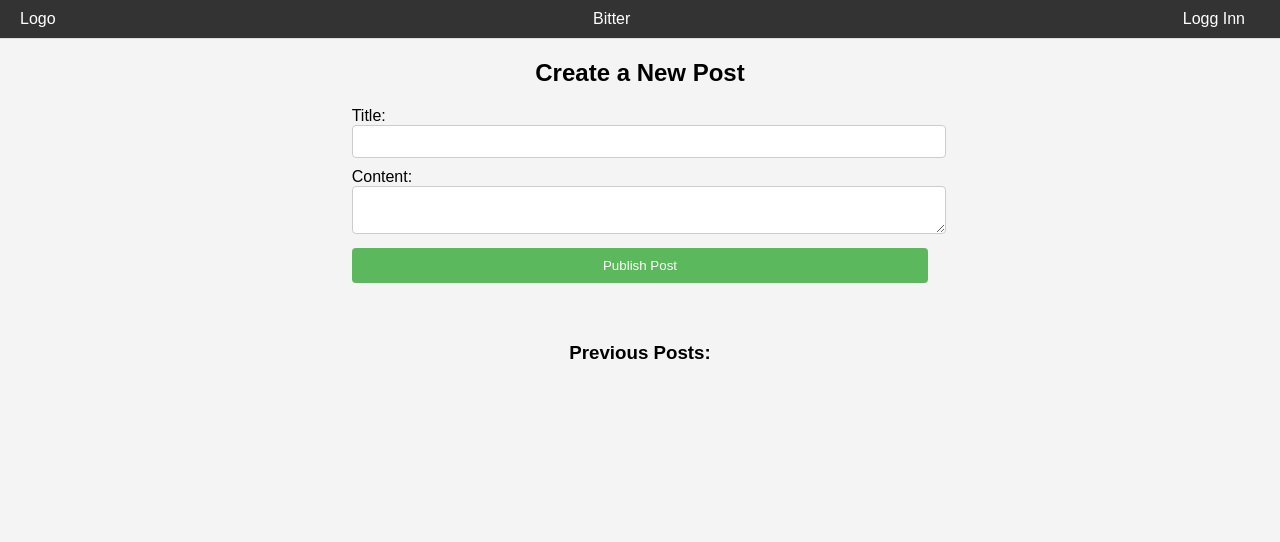
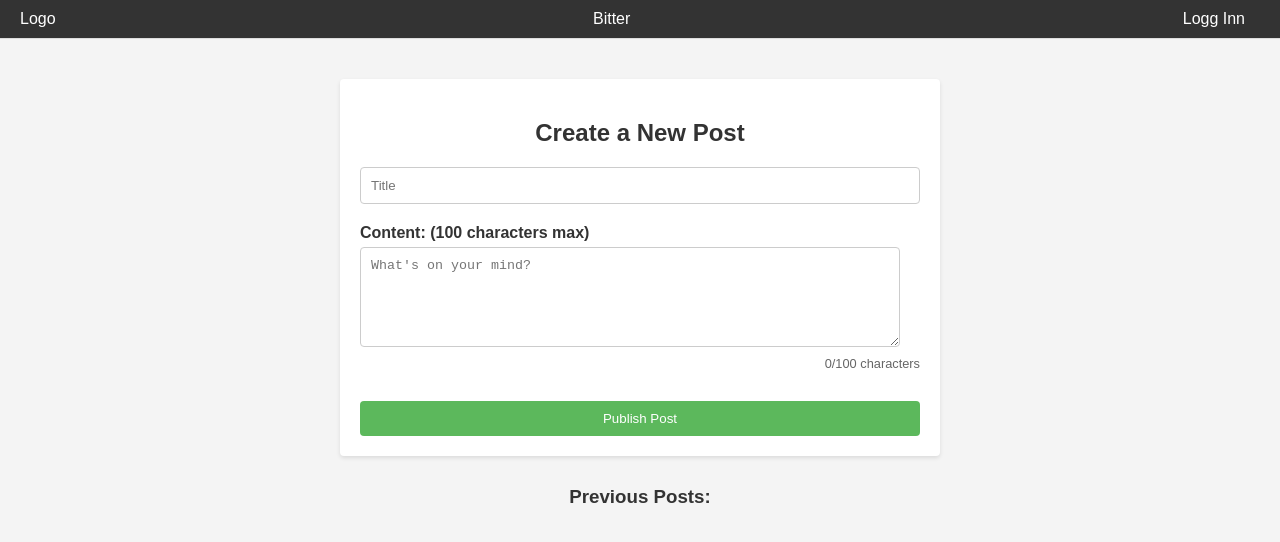
Before and after one commit to thenyandude/bitter, a React (Create React App) app in the folder bitter/: page /home in a window 1280 px wide. Shown: the top 542 px of the page. Built offline with nearby package versions, Linux system fonts and the light colour scheme.

Commit message:
Finished Css and main site

```diff
--- a/bitter/src/App.css
+++ /dev/null
@@ -1,165 +0,0 @@
-/* Global Styles */
-body, html {
-  margin: 0;
-  padding: 0;
-  font-family: 'Arial', sans-serif;
-  background: #f4f4f4;
-}
-/* Header styles */
-header {
-  background: #333;
-  color: #fff;
-  padding: 10px 20px;
-  display: flex;
-  justify-content: space-between;
-  align-items: center;
-  border-bottom: 1px solid #ddd;
-}
-
-.header-logo, .header-title, .header-auth {
-  flex-grow: 1;
-}
-
-.header-title {
-  text-align: center;
-}
-
-.header-auth {
-  text-align: right;
-}
-
-/* Shared styles for log in and log out */
-.auth-link {
-  background: transparent;
-  border: none;
-  color: #fff;
-  padding: 10px 15px;
-  text-decoration: none;
-  cursor: pointer;
-  font-size: 1em;
-}
-
-.auth-link:hover {
-  text-decoration: underline;
-}
-
-/* Make sure button doesn't have outline when focused */
-.auth-link:focus {
-  outline: none;
-}
-
-/* For button styling, add specific classes or styles here */
-
-
-/* Main content styles */
-.container {
-  display: flex;
-  flex-direction: column;
-  align-items: center;
-}
-
-
-/* Blog Post Styles */
-.post {
-  border: 1px solid #ddd;
-  margin-bottom: 20px;
-  background: #fff;
-  padding: 15px;
-  box-shadow: 0 2px 4px rgba(0,0,0,0.1);
-}
-
-.post h3 {
-  font-size: 1.5em;
-  color: #333;
-}
-
-.post p {
-  font-size: 1em;
-  line-height: 1.6;
-  color: #666;
-}
-
-.post small {
-  display: block;
-  margin-top: 10px;
-  color: #aaa;
-}
-
-/* Form Styles */
-form {
-  margin-bottom: 40px;
-}
-
-form input[type="text"],
-form input[type="password"],
-form textarea {
-  width: 100%;
-  padding: 8px;
-  margin-bottom: 10px;
-  border: 1px solid #ccc;
-  border-radius: 4px;
-}
-
-form input[type="submit"],
-form button {
-  width: 100%;
-  padding: 10px;
-  background: #5cb85c;
-  color: white;
-  border: none;
-  border-radius: 4px;
-  cursor: pointer;
-}
-
-form input[type="submit"]:hover,
-form button:hover {
-  background: #4cae4c;
-}
-
-/* Utility Classes for Feedback */
-.feedback-field {
-  border-color: #d9534f;
-}
-
-.feedback-field:focus {
-  box-shadow: 0 0 5px #d9534f;
-}
-
-/* Button Styles */
-.button,
-a.button {
-  padding: 10px 15px;
-  background: #337ab7;
-  color: white;
-  border-radius: 4px;
-  text-decoration: none;
-  display: inline-block;
-  margin-right: 5px;
-}
-
-.button:hover,
-a.button:hover {
-  background: #286090;
-}
-
-/* Logout Link */
-.logout-link {
-  color: #fff;
-  text-decoration: none;
-  padding: 10px 15px;
-}
-
-.logout-link:hover {
-  text-decoration: underline;
-}
-
-
-.post {
-  border: 1px solid #ddd; /* Thin border for the box */
-  background-color: #fff; /* White background color for each post */
-  margin: 20px auto; /* Margin for spacing between posts */
-  padding: 20px; /* Padding inside the post box for spacing content */
-  border-radius: 4px; /* Rounded corners for the boxes */
-  box-shadow: 0 2px 4px rgba(0,0,0,0.1); /* Shadow for a subtle 3D effect */
-  max-width: 600px; /* Maximum width of each post box */
-}
--- a/bitter/src/components/signUp.js
+++ b/bitter/src/components/signUp.js
@@ -1,6 +1,6 @@
 import React, { useState } from 'react';
 import axios from 'axios';
-
+import '../css/AuthForm.css'
 function SignUp() {
   const [username, setUsername] = useState('');
   const [password, setPassword] = useState('');
@@ -25,9 +25,9 @@ function SignUp() {
   };
 
   return (
-    <div>
-      <h2>Registrer deg</h2>
-      <form onSubmit={handleSignUp}>
+    <div className="sign-up-container">
+    <h2>Registrer deg</h2>
+    <form onSubmit={handleSignUp} className="sign-up-form">
         <label>
           Brukernavn:
           <input type="text" value={username} onChange={(e) => setUsername(e.target.value)} />
@@ -41,7 +41,7 @@ function SignUp() {
           <input type="password" value={confirmPassword} onChange={(e) => setConfirmPassword(e.target.value)} />
         </label>
         <button type="submit">Registrer</button>
-        {errorMessage && <p>{errorMessage}</p>}
+        {errorMessage && <div className="feedback-message">{errorMessage}</div>}
       </form>
     </div>
   );
--- a/bitter/src/components/userHome.js
+++ b/bitter/src/components/userHome.js
@@ -1,30 +1,38 @@
-import React, { useState, useEffect } from 'react';
+import React, { useState, useEffect, useCallback } from 'react';
 import axios from 'axios';
+
+import '../css/UserHome.css'
+import '../css/App.css'
 
 function UserHome() {
   const [title, setTitle] = useState('');
   const [content, setContent] = useState('');
   const [posts, setPosts] = useState([]);
-  const userId = localStorage.getItem('userId'); // Retrieve userId from localStorage
+  const [charCount, setCharCount] = useState(0);
+  const userId = localStorage.getItem('userId');
+
+  const handleContentChange = (e) => {
+    const newContent = e.target.value;
+    setContent(newContent);
+    setCharCount(newContent.length);
+  };
 
   // Function to fetch posts
-  const fetchPosts = async () => {
+  const fetchPosts = useCallback(async () => {
     try {
       const response = await axios.get(`http://localhost:3001/api/posts?userId=${userId}`);
       setPosts(response.data.slice(0, 5));
     } catch (error) {
       console.error("Error fetching posts", error);
     }
-  };
+  }, [userId]);
 
   useEffect(() => {
     if (userId) fetchPosts();
-    // Set up a timer to fetch posts every 30 seconds
-    const intervalId = setInterval(fetchPosts, 30000); // adjust the time as appropriate
+    const intervalId = setInterval(fetchPosts, 30000);
 
-    // Clear interval on component unmount
     return () => clearInterval(intervalId);
-  }, [userId]);
+  }, [userId, fetchPosts]); // Include fetchPosts in the dependency array
 
   const handleCreatePost = async (e) => {
     e.preventDefault();
@@ -41,21 +49,35 @@ function UserHome() {
   };
 
   return (
-    <div className="container">
-      <h2>Create a New Post</h2>
-      <form onSubmit={handleCreatePost}>
-        <label>
-          Title:
-          <input type="text" value={title} onChange={(e) => setTitle(e.target.value)} />
-        </label>
-        <label>
-          Content:
-          <textarea value={content} onChange={(e) => setContent(e.target.value)}></textarea>
-        </label>
-        <button type="submit">Publish Post</button>
-      </form>
-
-      <div>
+    <div className="user-home-container">
+      <div className="create-post-form">
+        <h2>Create a New Post</h2>
+        <form onSubmit={handleCreatePost}>
+          <div className="form-group">
+            <input
+              type="text"
+              placeholder="Title"
+              value={title}
+              onChange={(e) => setTitle(e.target.value)}
+            />
+          </div>
+          <div className="form-group">
+                <label htmlFor="postContent">Content: (100 characters max)</label>
+                <textarea
+                  id="postContent"
+                  value={content}
+                  onChange={handleContentChange}
+                  placeholder="What's on your mind?"
+                  maxLength="100"
+                ></textarea>
+              <div className="character-counter">
+      {charCount}/100 characters
+    </div>
+  </div>
+          <button type="submit">Publish Post</button>
+        </form>
+      </div>
+      <div className="posts-list">
         <h3>Previous Posts:</h3>
         {posts.map((post, index) => (
           <div key={index} className="post">
@@ -67,5 +89,4 @@ function UserHome() {
     </div>
   );
 }
-
 export default UserHome;
--- /dev/null
+++ b/bitter/src/css/App.css
@@ -0,0 +1,43 @@
+/* Global Styles */
+body, html {
+  margin: 0;
+  padding: 0;
+  font-family: 'Arial', sans-serif;
+  background: #f4f4f4;
+}
+
+/* Blog Post Styles */
+.post {
+  border: 1px solid #ddd;
+  margin-bottom: 20px;
+  background: #fff;
+  padding: 15px;
+  box-shadow: 0 2px 4px rgba(0,0,0,0.1);
+}
+
+.post h3 {
+  font-size: 1.5em;
+  color: #333;
+}
+
+.post p {
+  font-size: 1em;
+  line-height: 1.6;
+  color: #666;
+}
+
+.post small {
+  display: block;
+  margin-top: 10px;
+  color: #aaa;
+}
+
+.post {
+  border: 1px solid #ddd; /* Thin border for the box */
+  background-color: #fff; /* White background color for each post */
+  margin: 20px auto; /* Margin for spacing between posts */
+  padding: 20px; /* Padding inside the post box for spacing content */
+  border-radius: 4px; /* Rounded corners for the boxes */
+  box-shadow: 0 2px 4px rgba(0,0,0,0.1); /* Shadow for a subtle 3D effect */
+  max-width: 600px; /* Maximum width of each post box */
+}
--- /dev/null
+++ b/bitter/src/css/AuthForm.css
@@ -0,0 +1,56 @@
+/* Auth Container Styles - Shared between SignUp and Login */
+.auth-container {
+    max-width: 400px;
+    margin: 50px auto;
+    padding: 20px;
+    background: #fff;
+    box-shadow: 0 2px 4px rgba(0,0,0,0.1);
+    border-radius: 4px;
+}
+
+.auth-form {
+    display: flex;
+    flex-direction: column;
+}
+
+.auth-form label {
+    margin-bottom: 10px;
+    color: #333;
+}
+
+.auth-form input[type="text"],
+.auth-form input[type="password"] {
+    padding: 10px;
+    margin-bottom: 20px;
+    border: 1px solid #ccc;
+    border-radius: 4px;
+    width: 90%;
+}
+
+.auth-form button {
+    padding: 10px;
+    background-color: #5cb85c;
+    color: white;
+    border: none;
+    border-radius: 4px;
+    cursor: pointer;
+}
+
+.auth-form button:hover {
+    background-color: #4cae4c;
+}
+
+.error-message, .feedback-message {
+    color: #d9534f;
+    background-color: #f2dede;
+    padding: 10px;
+    margin-top: 20px;
+    border: 1px solid #ebccd1;
+    border-radius: 4px;
+    text-align: center;
+}
+
+h2 {
+    text-align: center;
+    color: #333;
+}
--- /dev/null
+++ b/bitter/src/css/Header.css
@@ -0,0 +1,42 @@
+/* Header styles */
+header {
+    background: #333;
+    color: #fff;
+    padding: 10px 20px;
+    display: flex;
+    justify-content: space-between;
+    align-items: center;
+    border-bottom: 1px solid #ddd;
+  }
+
+  .header-logo, .header-title, .header-auth {
+    flex-grow: 1;
+  }
+
+  .header-title {
+    text-align: center;
+  }
+
+  .header-auth {
+    text-align: right;
+  }
+
+  /* Shared styles for log in and log out */
+  .auth-link {
+    background: transparent;
+    border: none;
+    color: #fff;
+    padding: 10px 15px;
+    text-decoration: none;
+    cursor: pointer;
+    font-size: 1em;
+  }
+
+  .auth-link:hover {
+    text-decoration: underline;
+  }
+
+  /* Make sure button doesn't have outline when focused */
+  .auth-link:focus {
+    outline: none;
+  }
--- /dev/null
+++ b/bitter/src/css/UserHome.css
@@ -0,0 +1,75 @@
+/* UserHome Page Styles */
+
+.user-home-container {
+    width: 80%;
+    max-width: 600px;
+    margin: 0 auto;
+  }
+
+  .create-post-form {
+    background: #fff;
+    padding: 20px;
+    margin-bottom: 30px;
+    margin-top: 40px;
+    border-radius: 4px;
+    box-shadow: 0 2px 4px rgba(0,0,0,0.1);
+  }
+
+  .create-post-form h2,
+  .posts-list h3 {
+    text-align: center;
+    color: #333;
+  }
+
+  .create-post-form .form-group input[type="text"],
+  .create-post-form .form-group textarea {
+    width: 100%;
+    padding: 10px;
+    border: 1px solid #ccc;
+    border-radius: 4px;
+    box-sizing: border-box; /* Make sure padding does not affect width */
+  }
+
+  .create-post-form .form-group label {
+    display: block;
+    margin-bottom: 5px;
+    font-weight: bold;
+    color: #333;
+  }
+
+  .create-post-form .form-group {
+    margin-bottom: 20px;
+  }
+
+  .create-post-form .form-group textarea {
+    width: calc(100% - 20px); /* Adjust width to account for padding */
+    padding: 10px;
+    margin-bottom: 0; /* Remove margin-bottom if you want the counter closer */
+    border: 1px solid #ccc;
+    border-radius: 4px;
+    box-sizing: border-box;
+    height: 100px; /* Set the height you want for your textarea */
+    resize: vertical; /* Allows vertical resizing, remove if not desired */
+  }
+
+  .character-counter {
+    font-size: 0.8rem;
+    color: #666;
+    text-align: right;
+    margin-top: 5px; /* Adjust spacing between counter and textarea */
+  }
+
+  .create-post-form button {
+    width: 100%;
+    padding: 10px;
+    background: #5cb85c;
+    color: white;
+    border: none;
+    border-radius: 4px;
+    cursor: pointer;
+    margin-top: 10px;
+  }
+
+  .create-post-form button:hover {
+    background: #4cae4c;
+  }
```
Also changed, not shown: bitter/server.js (+14 -0 lines), bitter/src/App.js (+6 -6 lines), bitter/src/components/FindPosts.js (+5 -4 lines), bitter/src/components/Header.js (+15 -3 lines), bitter/src/components/logIn.js (+4 -3 lines).
